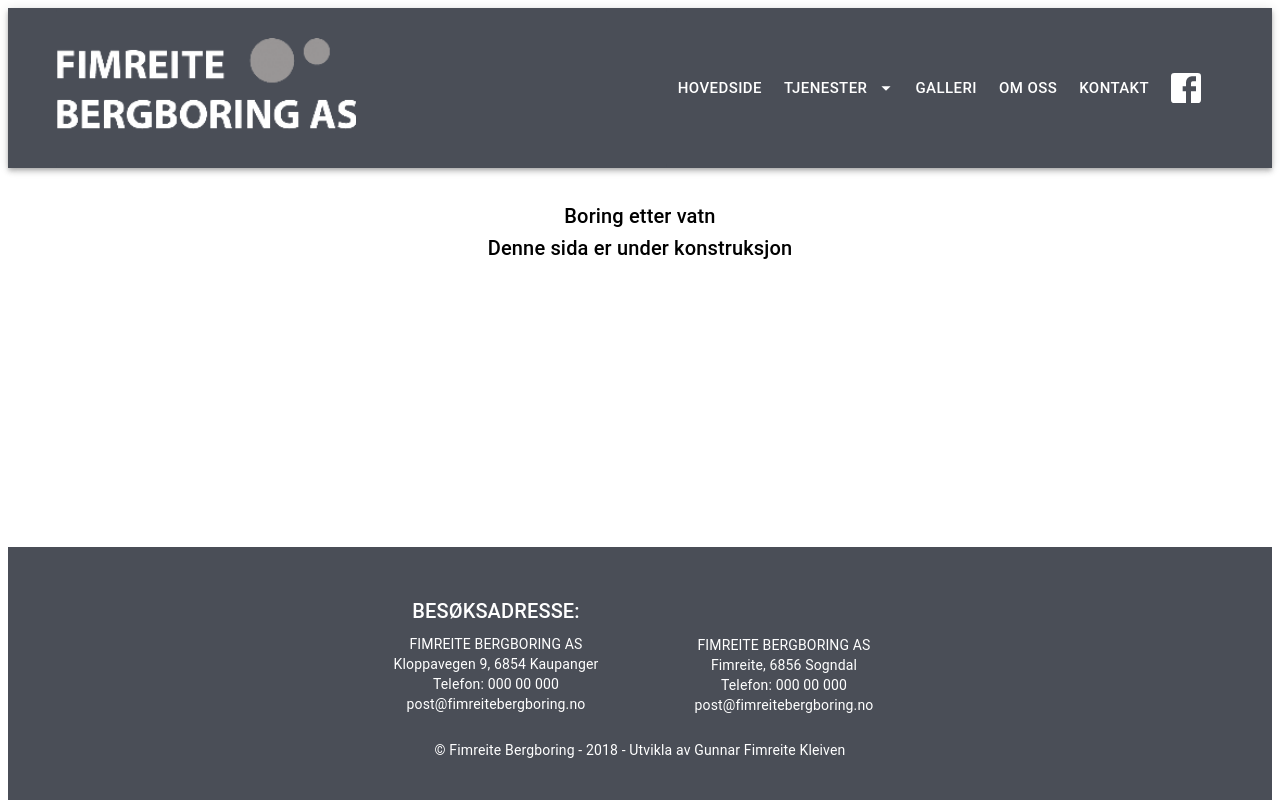
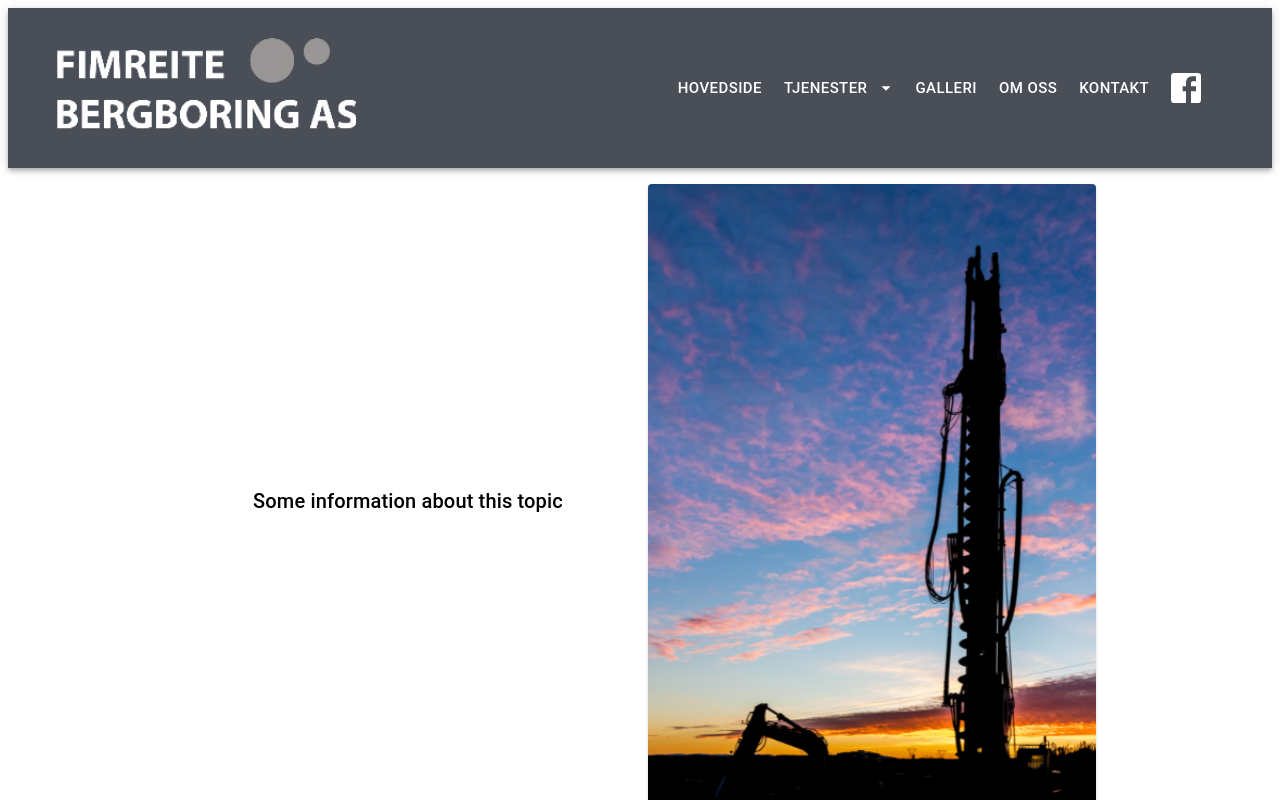
Before and after one commit to gunnarkleiven/FimreiteBergboring, a React (Create React App) app in the folder my-app/: page /water in a window 1280 px wide. Shown: the top 800 px of the page. Built offline with nearby package versions, Linux system fonts and the light colour scheme.

Commit message:
Some changes to the services pages

```diff
--- a/my-app/src/components/MessageForm.tsx
+++ b/my-app/src/components/MessageForm.tsx
@@ -8,6 +8,7 @@
 import Snackbar from '@material-ui/core/Snackbar';
 import IconButton from '@material-ui/core/IconButton';
 import CloseIcon from '@material-ui/icons/Close';
+
 
 interface Props {
 
--- a/my-app/src/pages/EnergywellPage.tsx
+++ b/my-app/src/pages/EnergywellPage.tsx
@@ -1,5 +1,5 @@
 import React from 'react';
-import { makeStyles, createStyles, Theme } from '@material-ui/core/styles';
+import { makeStyles, createStyles, Theme, createTheme, responsiveFontSizes, ThemeProvider } from '@material-ui/core/styles';
 import Container from '@material-ui/core/Container';
 import Typography from '@material-ui/core/Typography';
 
@@ -7,6 +7,9 @@
 interface EnergywellPageProps {
 
 }
+
+let theme = createTheme();
+theme = responsiveFontSizes(theme);
 
 const useStyles = makeStyles((theme: Theme) =>
     createStyles({
@@ -23,12 +26,14 @@
     return (
         <div className={classes.root}>
             <Container maxWidth="md">
+                <ThemeProvider theme={theme}>
                     <Typography variant="h6" align="center" paragraph>
                         <br />
                         Energibrønnar
                         <br />
                         Denne sida er under konstruksjon
                     </Typography>
+                </ThemeProvider>
             </Container>
         </div>
     );
--- a/my-app/src/pages/FundamentPage.tsx
+++ b/my-app/src/pages/FundamentPage.tsx
@@ -1,11 +1,15 @@
 import React from 'react'
-import { makeStyles, createStyles, Theme } from '@material-ui/core/styles';
+import { makeStyles, createStyles, Theme, createTheme, responsiveFontSizes, ThemeProvider } from '@material-ui/core/styles';
 import Container from '@material-ui/core/Container';
 import Typography from '@material-ui/core/Typography';
 
 interface FundamentPageProps {
 
 }
+
+let theme = createTheme();
+theme = responsiveFontSizes(theme);
+
 
 const useStyles = makeStyles((theme: Theme) =>
     createStyles({
@@ -21,12 +25,14 @@
     return (
         <div className={classes.root}>
             <Container maxWidth="md">
+                <ThemeProvider theme={theme}>
                     <Typography variant="h6" align="center" paragraph>
                         <br />
                         Fundament
                         <br />
                         Denne sida er under konstruksjon
                     </Typography>
+                </ThemeProvider>
             </Container>
         </div>
     );
--- a/my-app/src/pages/PiercingPage.tsx
+++ b/my-app/src/pages/PiercingPage.tsx
@@ -1,11 +1,14 @@
 import React from 'react'
-import { makeStyles, createStyles, Theme } from '@material-ui/core/styles';
+import { makeStyles, createStyles, Theme, createTheme, responsiveFontSizes, ThemeProvider } from '@material-ui/core/styles';
 import Container from '@material-ui/core/Container';
 import Typography from '@material-ui/core/Typography';
 
 interface PiercingPageProps {
 
 }
+
+let theme = createTheme();
+theme = responsiveFontSizes(theme);
 
 const useStyles = makeStyles((theme: Theme) =>
     createStyles({
@@ -22,12 +25,14 @@
     return (
         <div className={classes.root}>
             <Container maxWidth="md">
+                <ThemeProvider theme={theme}>
                     <Typography variant="h6" align="center" paragraph>
                         <br />
                         Gjennomboring
                         <br />
                         Denne sida er under konstruksjon
                     </Typography>
+                </ThemeProvider>
             </Container>
         </div>
     );
--- a/my-app/src/pages/WaterPage.tsx
+++ b/my-app/src/pages/WaterPage.tsx
@@ -1,17 +1,30 @@
 import React from 'react'
-import { makeStyles, createStyles, Theme } from '@material-ui/core/styles';
+import { makeStyles, createStyles, Theme, createTheme, responsiveFontSizes, ThemeProvider } from '@material-ui/core/styles';
 import Container from '@material-ui/core/Container';
 import Typography from '@material-ui/core/Typography';
+import Grid from '@material-ui/core/Grid';
+import DrillingImage from '../assets/DrillingStockImage.png';
+import Card from '@material-ui/core/Card';
+import CardMedia from '@material-ui/core/CardMedia';
 
 interface WaterPageProps {
 
 }
 
+let theme = createTheme();
+theme = responsiveFontSizes(theme);
 
 const useStyles = makeStyles((theme: Theme) =>
     createStyles({
         root: {
             flexGrow: 1,
+        },
+        container: {
+            paddingTop: theme.spacing(2),
+            paddingBottom: theme.spacing(2),
+        },
+        cardMedia: {
+            height: 650,
         },
     }),
 );
@@ -21,13 +34,35 @@
 
     return (
         <div className={classes.root}>
-            <Container maxWidth="md">
-                <Typography variant="h6" align="center" paragraph>
-                    <br />
-                    Boring etter vatn
-                    <br />
-                    Denne sida er under konstruksjon
-                </Typography>
+            <Container maxWidth="md" className={classes.container}>
+                <Grid
+                    container
+                    direction="row"
+                    // justifyContent="space-between"
+                    justifyContent="center"
+                    alignItems="center"
+                    spacing={2}
+                >
+                    <Grid item xs={6} sm={6}>
+                        <ThemeProvider theme={theme}>
+                            <Typography variant="h6" align="center" paragraph>
+                                Some information about this topic
+                            </Typography>
+                        </ThemeProvider>
+                    </Grid>
+
+                    <Grid item xs={6} sm={6}>
+                        <Card>
+                            <CardMedia
+                                className={classes.cardMedia}
+                                image={DrillingImage}
+                            />
+                        </Card>
+
+                    </Grid>
+
+                </Grid>
+
             </Container>
         </div>
     );
```
Also changed, not shown: my-app/src/assets/DrillingStockImage.png (added). Lines whose indentation alone changed are shown as unchanged.
